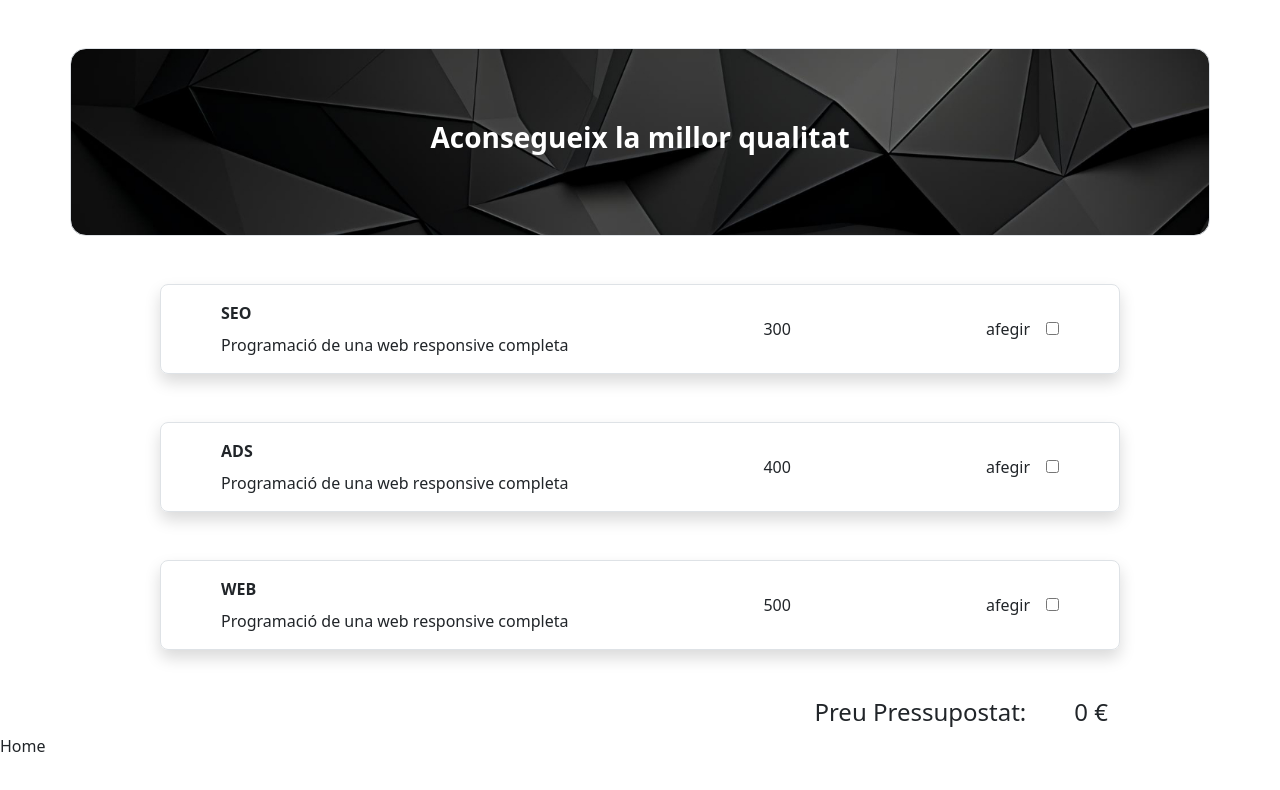
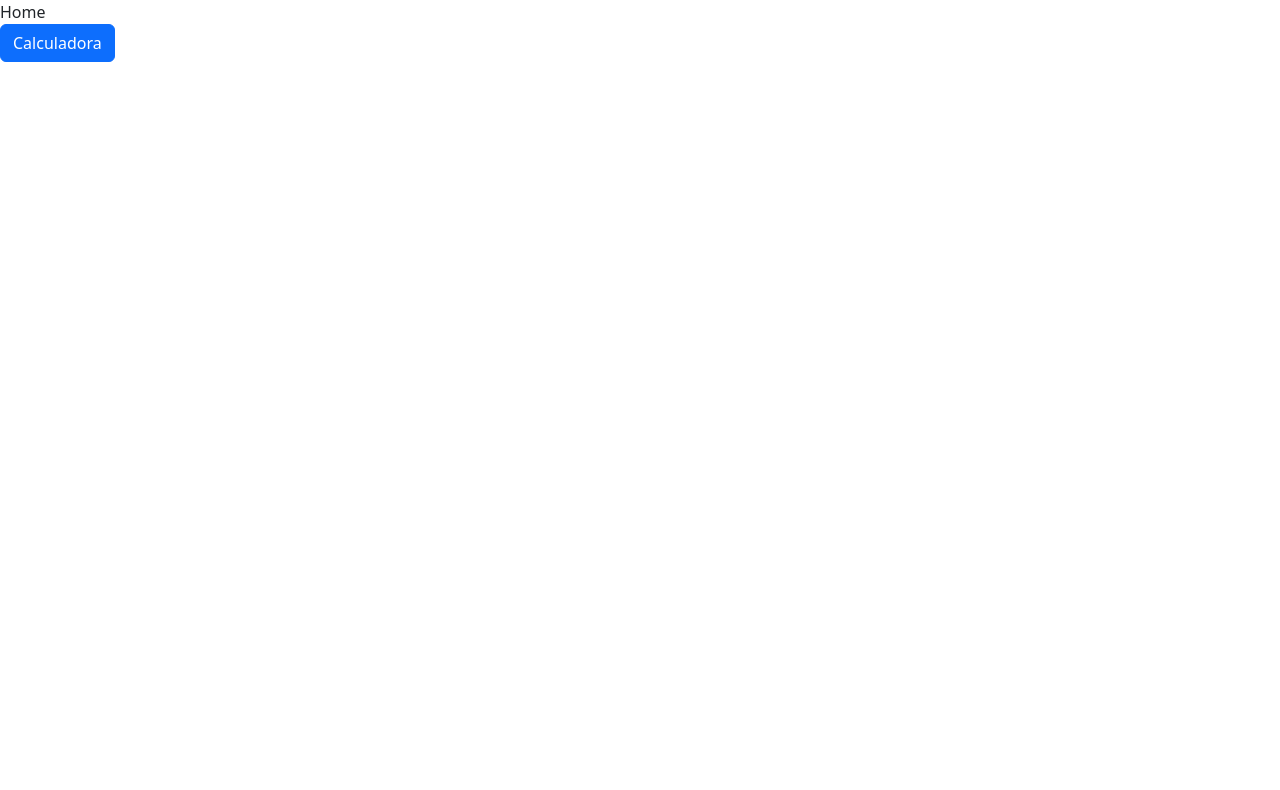
Before and after one commit to SergiDescayre/tascaS6, a React (Vite) app in the folder tasca_S6/: page / in a window 1280 px wide. Shown: the top 790 px of the page. Built offline with nearby package versions, Linux system fonts and the light colour scheme.

Commit message:
inici exercici 4

```diff
--- a/tasca_S6/src/App.jsx
+++ b/tasca_S6/src/App.jsx
@@ -1,20 +1,15 @@
 
 import './App.css'
-
-import Index from './pages/Index'
 import Home from "./pages/Home"
-import ContextProvider from './context/PresContext'
+import {Link} from "react-router-dom"
 
 
 function App() {
   return (
-    <ContextProvider>
-
-
-
-      <Index />
+    <>
       <Home />
-    </ContextProvider>
+      <Link to="/calculadora" className="btn btn-primary">Calculadora</Link>
+    </>
   )
 }
 
--- a/tasca_S6/src/main.jsx
+++ b/tasca_S6/src/main.jsx
@@ -2,12 +2,25 @@ import React from 'react'
 import ReactDOM from 'react-dom/client'
 import App from './App.jsx'
 import './index.css'
+import {createBrowserRouter, RouterProvider} from 'react-router-dom'
+import ContextProvider from './context/PresContext'
 
 //bootstrap
 import 'bootstrap/dist/css/bootstrap.min.css';
 import 'bootstrap/dist/js/bootstrap.bundle.min';
+
+import Home from './pages/Home.jsx'
+import Index from './pages/Index.jsx'
+
+const router = createBrowserRouter([
+  {path: "/" ,element: <App />},
+  {path: "/calculadora" , element: <Index />},
+])
+
 ReactDOM.createRoot(document.getElementById('root')).render(
   <React.StrictMode>
-    <App />
+  <ContextProvider>
+    <RouterProvider router={router}/>
+  </ContextProvider>
   </React.StrictMode>,
 )
--- a/tasca_S6/src/pages/Index.jsx
+++ b/tasca_S6/src/pages/Index.jsx
@@ -2,6 +2,7 @@ import Card from "../components/Card"
 import HeaderPage from "../components/HeaderPage"
 import TotalPrice from "../components/TotalPrice"
 import { usePresContext } from "../context/PresContext"
+import { Link } from "react-router-dom"
 
 const Index = () => {
     const {presupost, setPresupost} = usePresContext()
@@ -14,6 +15,9 @@ const Index = () => {
 
         <TotalPrice />
 
+        <div className="container text-end mt-2">
+            <Link to="/" className="btn btn-primary">Tornar a benvinguda</Link>
+        </div>
 
         </>
     )
```
